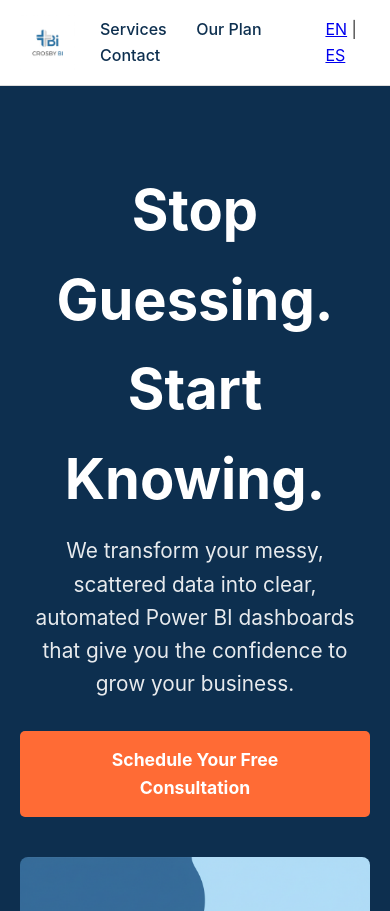
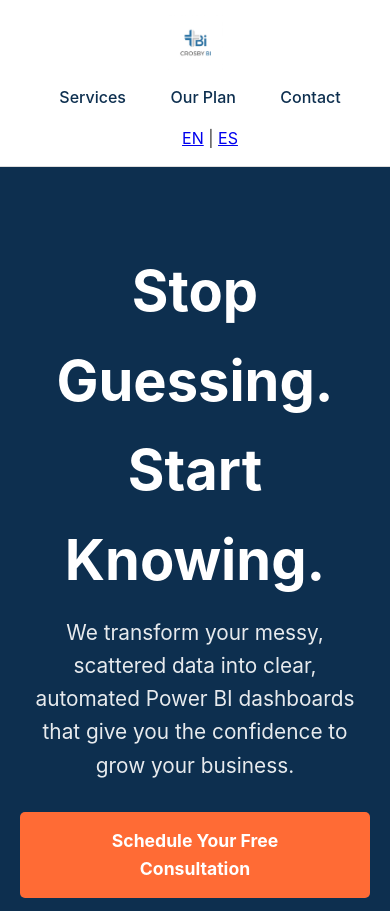
Before and after one commit to bcreyes-data/crosbybi-website, a plain HTML site: page index.html in a window 390 px wide. Shown: the top 911 px of the page. Drawn offline with Linux system fonts and the light colour scheme.

Commit message:
Updated Mobile View

```diff
--- a/index.html
+++ b/index.html
@@ -46,6 +46,19 @@
             max-height: 55px; /* Adjust this value to fit your logo's dimensions */
             width: auto;
             vertical-align: middle; /* Aligns the image nicely with the nav links */
+        }
+
+        @media (max-width: 768px) {
+            .navbar {
+                flex-direction: column;
+                gap: 15px;
+            }
+            .nav-right {
+                flex-direction: column;
+                gap: 15px;
+            }
+            .nav-links a { margin-left: 15px; margin-right: 15px; }
+            .lang-switcher { margin-left: 0; }
         }
 
         .nav-right {
```
